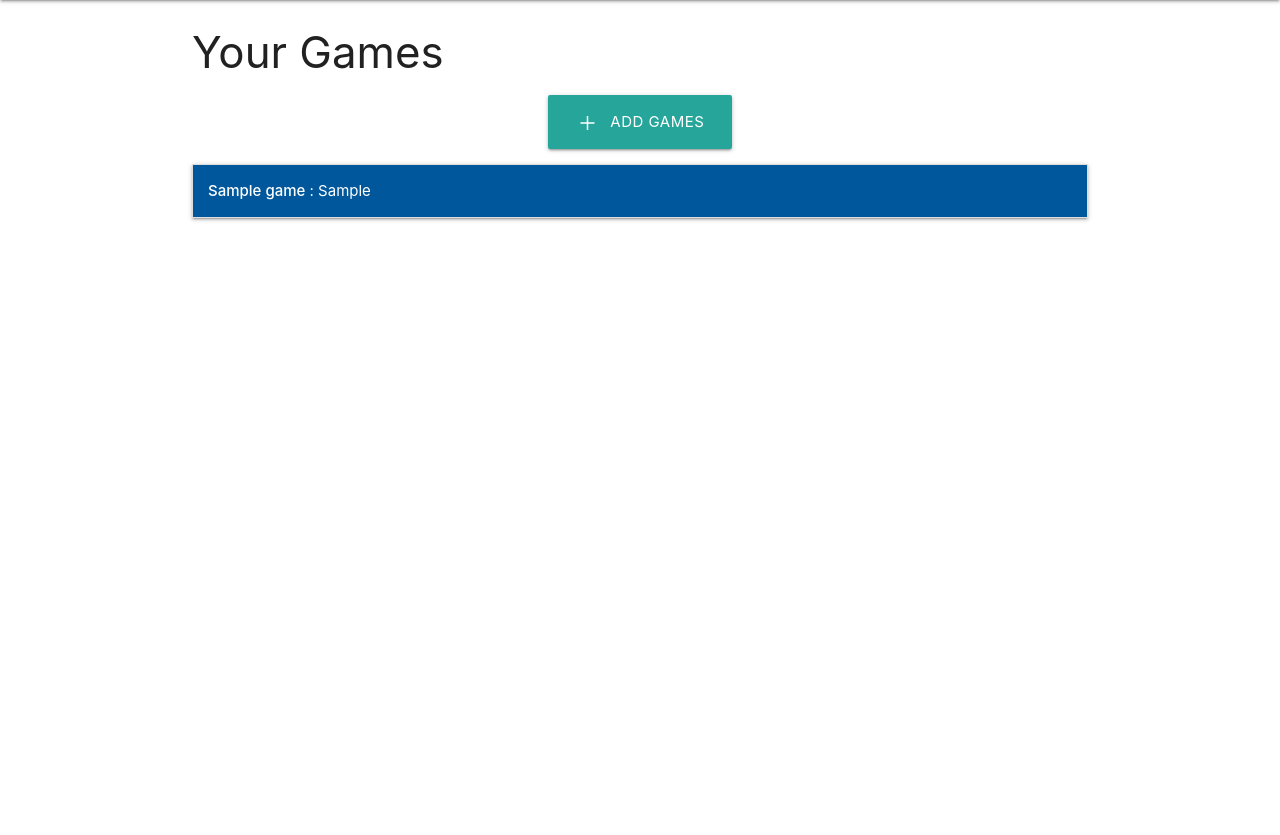
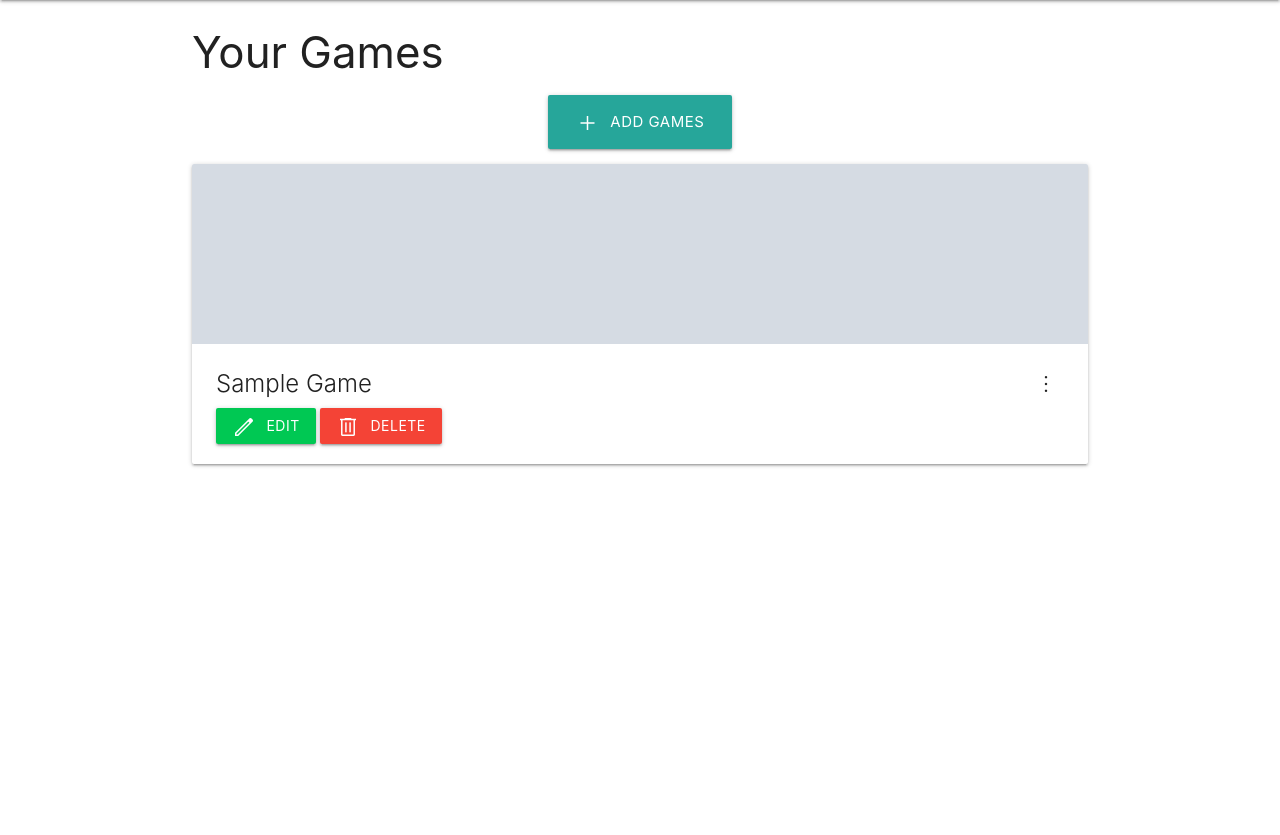
Before and after one commit to antonia-white/game-base, a Flask app: page /get_games in a window 1280 px wide. Shown: the part 64-899 px from the top of the page. Run offline with Flask 2, Linux system fonts and the light colour scheme; tables that the repository leaves empty hold one stand-in row (values such as "Sample post"); grey boxes marked "Sample" are stand-in pictures.

Commit message:
Restyle layout of games display in games.html

```diff
--- a/gamebase/templates/games.html
+++ b/gamebase/templates/games.html
@@ -9,28 +9,38 @@
 </p>
 
 {% if games|length > 0 %}
-<ul class="collapsible">
-    {% for game in games %}
-    <li>
-        <div class="collapsible-header white-text light-blue darken-4 text-shadow">
-            <div class="col s9">
-                <strong>{{ game.title }}</strong> : {{ game.developer }}
-            </div>
-        </div>
-        <div class="collapsible-body">
-            <strong>{{ game.genre_id }}</strong>
-            <p>singleplayer: {{ game.is_singleplayer }}</p>
-            <p>
-                <a href="{{ url_for('edit_game', game_id=game.id) }}" class="btn-large green accent-4">
-                    <span class="material-symbols-outlined">Edit</span>
-                        Edit</a>
-                <a href="{{ url_for('delete_game', game_id=game.id) }}" class="btn-large red"><span class="material-symbols-outlined">Delete</span>
-                    Delete</a>
-            </p>
-        </div>
-    </li>
-    {% endfor %}
-</ul>
+
+{% for game in games %}
+
+<div class="card small">
+    <div class="card-image waves-effect waves-block waves-light">
+        <!-- {% if game.image_url is not none %} -->
+        <img class="activator" src="{{ game.image_url }}">
+        <!-- {% else %}
+        <img class="activator" src="{{ url_for('gamebase/static/media/no-image.jpg') }}">
+        {% endif %} -->
+    </div>
+    <div class="card-content">
+        <span class="card-title activator grey-text text-darken-4">{{ game.title.title() }}<i
+                class="material-symbols-outlined right">more_vert</i></span>
+        <p><a href="{{ url_for('edit_game', game_id=game.id) }}" class="btn green accent-4">
+            <span class="material-symbols-outlined">Edit</span>
+                Edit</a>
+        <a href="{{ url_for('delete_game', game_id=game.id) }}" class="btn red"><span class="material-symbols-outlined">Delete</span>
+            Delete</a></p>
+    </div>
+    <div class="card-reveal">
+        <span class="card-title grey-text text-darken-4">{{ game.title.title() }}<i class="material-symbols-outlined right">close</i></span>
+        <p>Developer: {{ game.developer.capitalize() }}</p>
+        <p>Genre: {{ game.genre_id }}</p>
+        <p>Release date: {{ game.release_date }}</p>
+        <p>Singleplayer: {{ game.is_singleplayer }}</p>
+    </div>
+</div>
+
+
+{% endfor %}
+
 {% else %}
 <h3 class="red-text text-darken-4 center-align">Nothing to see here...</h3>
 {% endif %}
```
